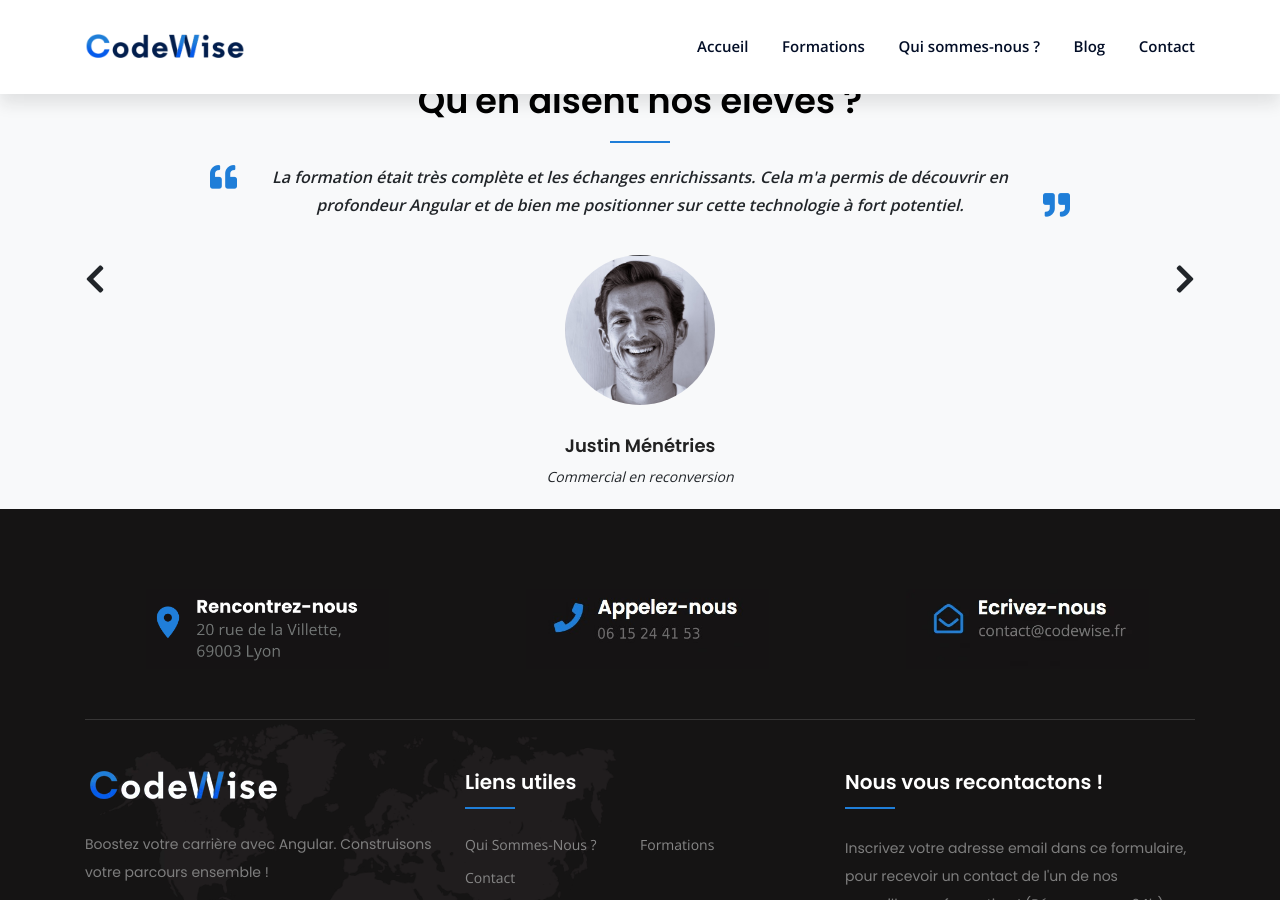
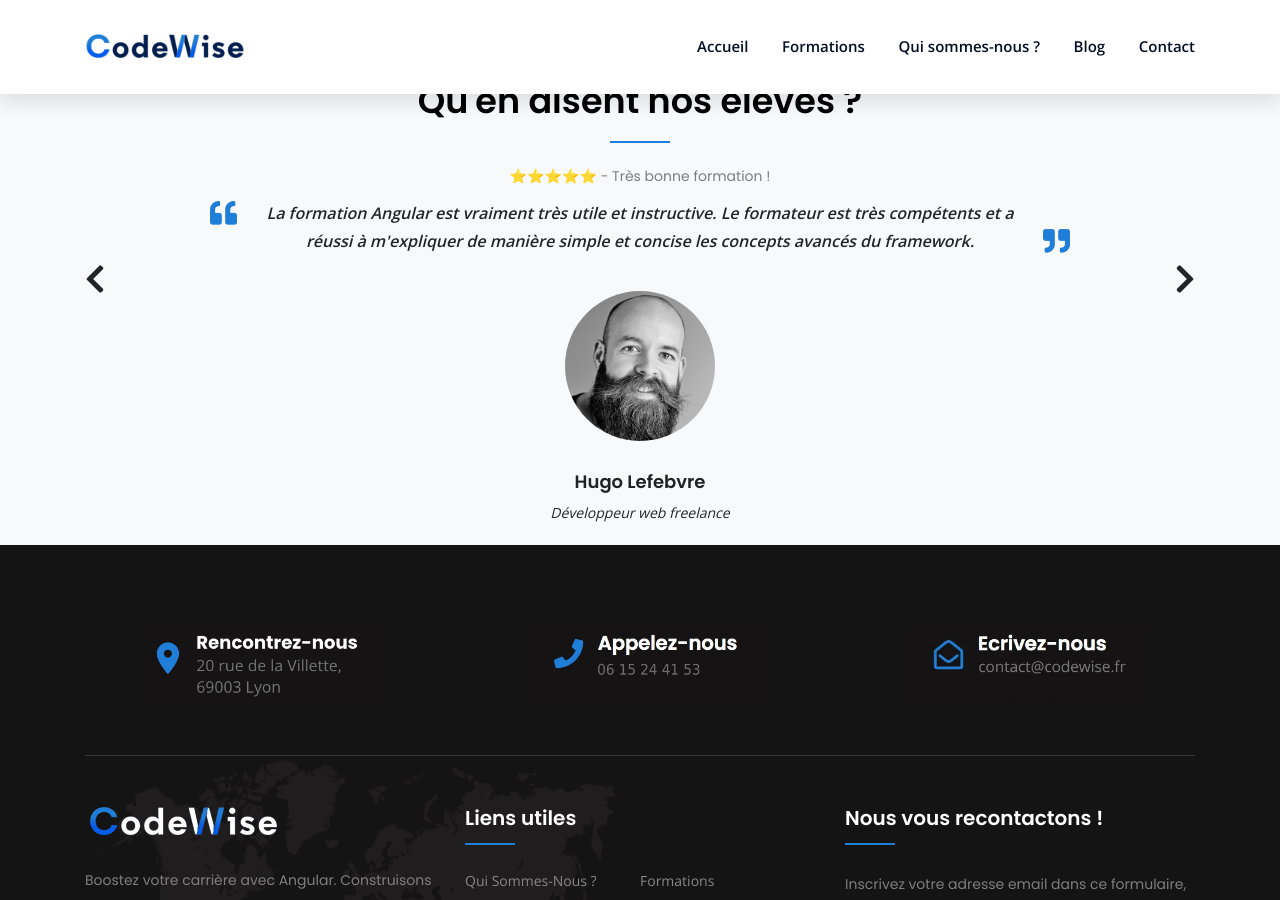
Before and after one commit to hubergerard/hubergerard.github.io, a Jekyll site: the page built from index.html, in a window 1280 px wide and 900 px high, scrolled down 2769 px. Built offline with Jekyll 4.4.1, drawn with Linux system fonts in a browser that asks for light colours.

Commit message:
add starts for testimonials section

```diff
--- a/_includes/testimonials.html
+++ b/_includes/testimonials.html
@@ -5,6 +5,16 @@
                 <h2 class="mb-60">Qu'en disent nos élèves ?</h2>
                 <div class="testimonial-active owl-carousel">
                     <div class="single-item testimonial-items text-center">
+                        <p>⭐⭐⭐⭐⭐ -  Très bonne formation !</p>
+                        <div class="client-text">
+                            La formation Angular est vraiment très utile et instructive. Le formateur est très compétents et a réussi à m'expliquer de manière simple et concise les concepts avancés du framework.
+                        </div>
+                        <img class="testimonial-img" src="{{site.baseurl}}/assets/img/testimonials/developper_freelance_hugo_lefebvre.jpg" class="img-fluid" alt="">
+                        <h4>Hugo Lefebvre</h4>
+                        <span>Développeur web freelance</span>
+                    </div>
+                    <div class="single-item testimonial-items text-center">
+                        <p>⭐⭐⭐⭐⭐ - Excellent </p>
                         <div class="client-text">
                             La formation était très complète et les échanges enrichissants. Cela m'a permis de découvrir en profondeur Angular et de bien me positionner sur cette technologie à fort potentiel.
                         </div>
@@ -13,14 +23,7 @@
                         <span>Commercial en reconversion</span>
                     </div>
                     <div class="single-item testimonial-items text-center">
-                        <div class="client-text">
-                            La formation Angular est incroyablement utile et instructive. Le formateur est très compétents et a réussi à m'expliquer de manière simple et concise les concepts avancés du framework.
-                        </div>
-                        <img class="testimonial-img" src="{{site.baseurl}}/assets/img/testimonials/developper_freelance_hugo_lefebvre.jpg" class="img-fluid" alt="">
-                        <h4>Hugo Lefebvre</h4>
-                        <span>Développeur web freelance</span>
-                    </div>
-                    <div class="single-item testimonial-items text-center">
+                        <p>⭐⭐⭐⭐⭐ - Je recommande </p>
                         <div class="client-text">
                             J'ai pu me familiariser rapidement avec le framework grâce à Huber et j'ai acquis des compétences pratiques pour le développement d'applications Web modernes.
                         </div>
```
